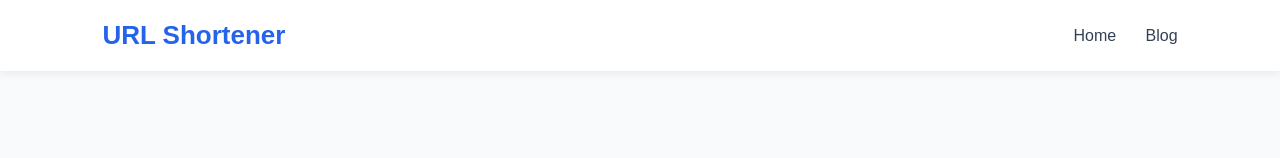
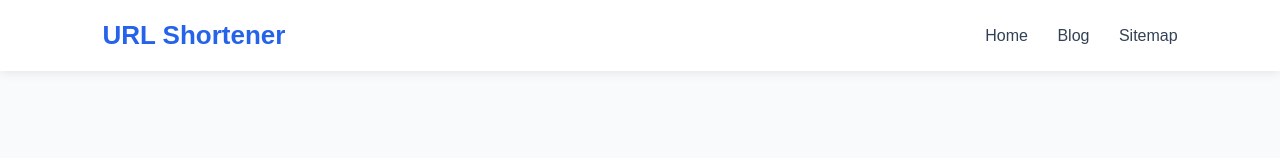
Before and after one commit to minifyliink/minifylinks, a plain HTML site: page index.html in a window 1280 px wide. Shown: the top 158 px of the page. Drawn offline with Linux system fonts and the light colour scheme.

Commit message:
Update index.html

```diff
--- a/index.html
+++ b/index.html
@@ -203,6 +203,8 @@ URL Shortener
 <a href="https://minifyliink.github.io/minifylinks/">Home</a>
 
 <a href="https://minifyliink.github.io/minifylinks/blog.html">Blog</a>
+
+<a href="https://minifyliink.github.io/minifylinks/sitemap.xml">Sitemap</a>
 
 
 </nav>
```
